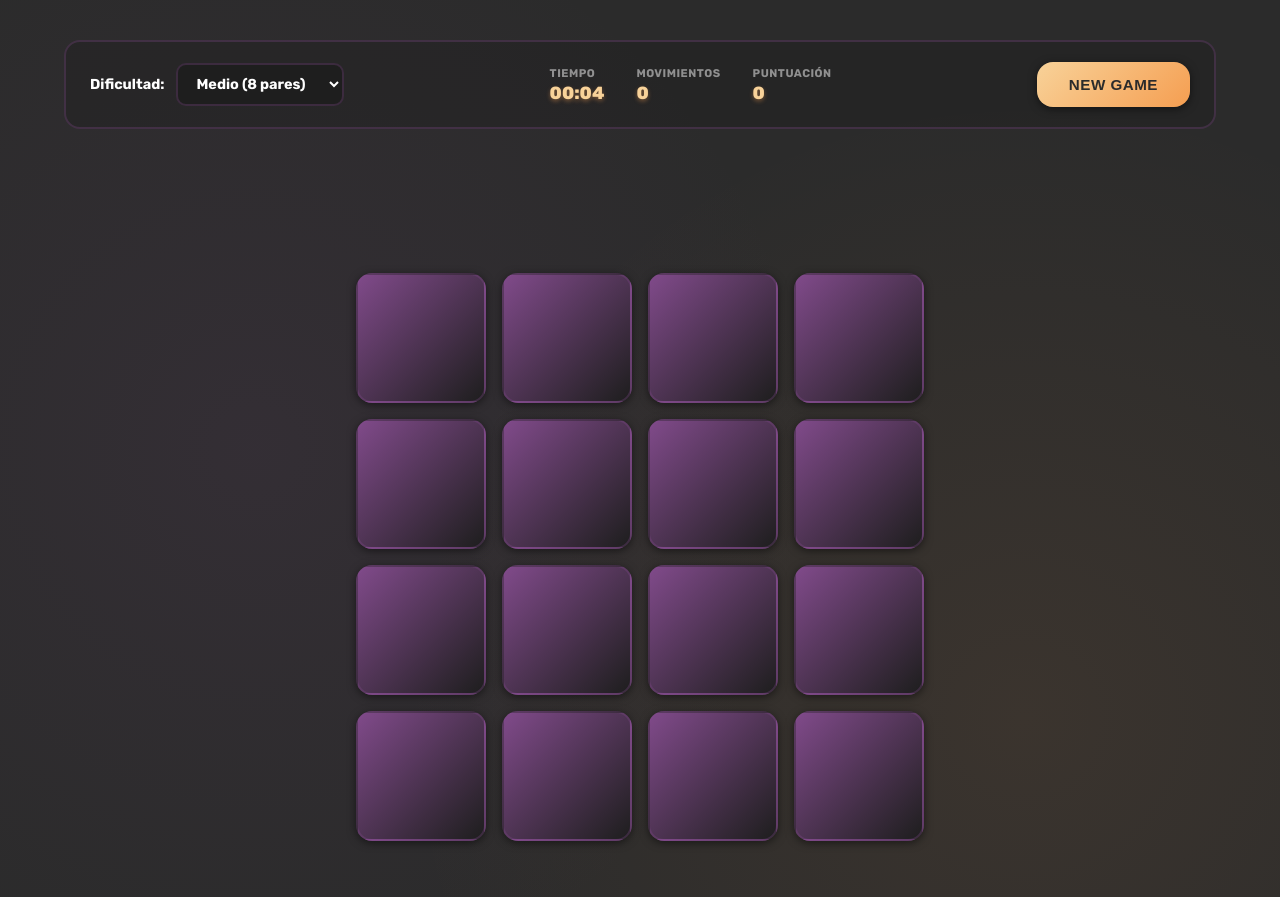
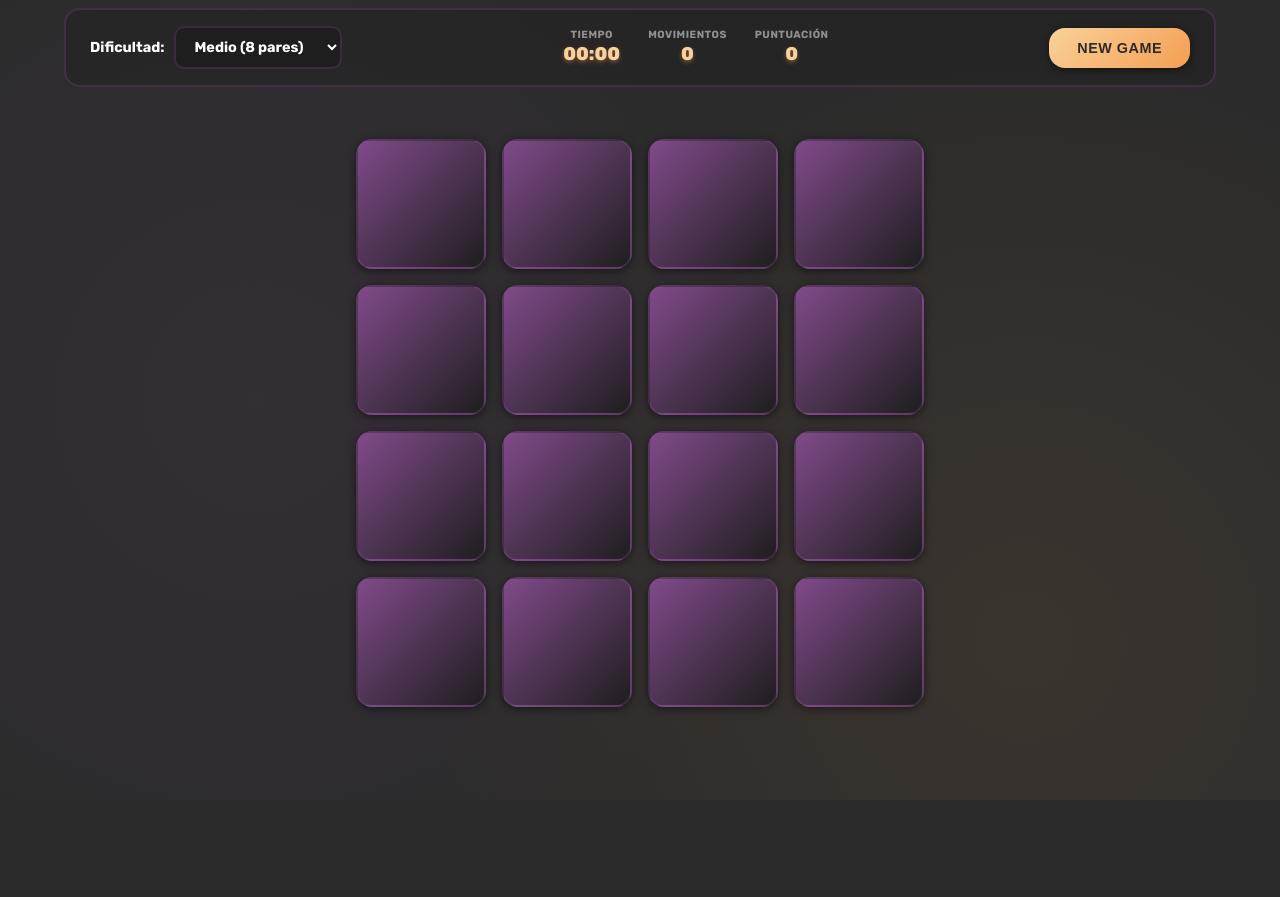
Before and after one commit to JeyllonSandoval/TriPathChallenge, a website: page Task3/index.html in a window 1280 px wide. After the commit the page ends 800 px from the top, so only its background shows below. Drawn offline with Linux system fonts and the light colour scheme.

Commit message:
feat: update Memory Game logic to start timer on first card flip and adjust CSS styles for improved layout and spacing

```diff
--- a/Task3/main.ts
+++ b/Task3/main.ts
@@ -138,9 +138,8 @@ function initGame(): void {
     // Habilita todas las cartas
     setTimeout(() => {
         enableAvailableCards();
-        // Inicia el juego y el timer
-        gameState.isGameActive = true;
-        startTimer();
+        // El juego está listo, pero el timer iniciará cuando se voltea la primera carta
+        gameState.isGameActive = false;
     }, 100);
 }
 
@@ -274,6 +273,12 @@ function handleCardClick(card: Card): void {
     // Validación: no permitir clic en la misma carta dos veces
     if (gameState.flippedCards.some(flippedCard => flippedCard.id === card.id)) {
         return;
+    }
+
+    // Si es la primera carta volteada, inicia el timer y el juego
+    if (gameState.flippedCards.length === 0 && !gameState.isGameActive) {
+        gameState.isGameActive = true;
+        startTimer();
     }
 
     // Voltea la carta
--- a/Task3/style.css
+++ b/Task3/style.css
@@ -43,7 +43,7 @@ body {
 
 .main {
     flex: 1;
-    padding: 2.5rem 0;
+    padding: 0.5rem 0;
 }
 
 /* Panel unificado de configuración, controles y estadísticas */
@@ -51,9 +51,9 @@ body {
     display: grid;
     grid-template-columns: auto 1fr auto;
     align-items: center;
-    gap: 1.5rem;
+    gap: 1.25rem;
     margin-bottom: 2rem;
-    padding: 1.25rem 1.5rem;
+    padding: 1rem 1.5rem;
     background: rgba(30, 30, 30, 0.4);
     border-radius: var(--border-radius);
     border: 2px solid rgba(128, 74, 138, 0.3);
@@ -67,7 +67,8 @@ body {
 .difficulty-selector {
     display: flex;
     align-items: center;
-    gap: 0.75rem;
+    gap: 0.625rem;
+    white-space: nowrap;
 }
 
 .difficulty-selector label {
@@ -103,14 +104,15 @@ body {
     display: flex;
     justify-content: center;
     align-items: center;
-    gap: 2rem;
+    gap: 1.75rem;
     flex-wrap: wrap;
+    padding: 0 0.5rem;
 }
 
 .stat-item {
     display: flex;
     align-items: center;
-    gap: 0.5rem;
+    min-width: fit-content;
 }
 
 .stat-icon {
@@ -121,24 +123,27 @@ body {
 .stat-content {
     display: flex;
     flex-direction: column;
-    gap: 0.125rem;
+    gap: 0.2rem;
+    text-align: center;
 }
 
 .stat-label {
-    font-size: 0.7rem;
+    font-size: 0.65rem;
     font-weight: 600;
     color: var(--text-light);
     opacity: 0.7;
     text-transform: uppercase;
     letter-spacing: 0.5px;
+    line-height: 1;
 }
 
 .stat-value {
-    font-size: 1.1rem;
+    font-size: 1.15rem;
     font-weight: 800;
     color: var(--orange-light);
     text-shadow: 0 2px 4px rgba(245, 158, 81, 0.4);
-    line-height: 1;
+    line-height: 1.2;
+    min-width: fit-content;
 }
 
 .header-right {
@@ -150,8 +155,8 @@ body {
     background: linear-gradient(135deg, var(--orange-light), var(--orange-medium));
     color: var(--bg-graphite);
     border: none;
-    padding: 0.875rem 2rem;
-    font-size: 0.95rem;
+    padding: 0.75rem 1.75rem;
+    font-size: 0.9rem;
     font-weight: 800;
     border-radius: var(--border-radius);
     cursor: pointer;
@@ -159,6 +164,7 @@ body {
     box-shadow: var(--shadow-subtle);
     letter-spacing: 0.5px;
     text-transform: uppercase;
+    white-space: nowrap;
 }
 
 .btn-new-game:hover {
@@ -173,32 +179,33 @@ body {
 /* Área de mensajes */
 .message-area {
     text-align: center;
-    min-height: 4rem;
-    margin-bottom: 2rem;
     font-size: 1.3rem;
     font-weight: 800;
     color: var(--orange-light);
-    opacity: 0;
-    transition: opacity 0.5s ease, transform 0.3s ease;
     text-shadow: 0 2px 12px rgba(245, 158, 81, 0.6);
-    padding: 1.5rem;
     line-height: 1.6;
     white-space: pre-line;
     background: rgba(43, 43, 43, 0.3);
     border-radius: var(--border-radius);
     border: 2px solid rgba(245, 158, 81, 0.3);
+    /* Cuando no está visible, no ocupa espacio */
+    max-height: 0;
+    margin: 0;
+    padding: 0 1.5rem;
+    opacity: 0;
+    overflow: hidden;
+    transition: max-height 0.5s ease, opacity 0.5s ease, transform 0.3s ease, margin 0.5s ease, padding 0.5s ease;
 }
 
 .message-area.show {
+    max-height: 500px;
+    min-height: 4rem;
+    margin-bottom: 2rem;
+    padding: 1.5rem;
     opacity: 1;
     transform: scale(1.02);
 }
 
-.message-area.show {
-    opacity: 1;
-}
-
-/* Grid de cartas - Se adapta a la dificultad */
 .cards-grid {
     display: grid;
     grid-template-columns: repeat(4, 1fr);
@@ -209,14 +216,11 @@ body {
     justify-items: center;
 }
 
-/* Grid de 3 columnas (para nivel fácil - 3+3+2 cartas) */
 .cards-grid.grid-3-cols {
     grid-template-columns: repeat(3, 1fr);
     max-width: 450px;
 }
 
-/* Centrar las últimas 2 cartas en grid de 3 columnas (8 cartas: 3+3+2 centradas)
-   Las colocamos en columnas 1 y 2, pero con justify-self para centrarlas visualmente */
 .cards-grid.grid-3-cols > .card:nth-child(7) {
     grid-column: 1;
     margin-right: auto;
@@ -227,7 +231,6 @@ body {
     margin-left: auto;
 }
 
-/* Alternativa: usar un wrapper invisible para centrar */
 .cards-grid.grid-3-cols::before {
     content: '';
     grid-column: 3;
@@ -253,7 +256,7 @@ body {
     transform: translateY(-4px) scale(1.02);
 }
 
-/* Contenido de la carta (emoji) */
+/* Contenido de la carta (seria mejor con iconos, es que no vieron Emoji Movie?) */
 .card-content {
     position: absolute;
     top: 50%;
@@ -409,9 +412,7 @@ body {
         padding: 1.5rem 0;
     }
 
-    .message-area {
-        font-size: 1.1rem;
-        font-weight: 700;
+    .message-area.show {
         min-height: 3rem;
         padding: 1rem;
     }
```
Also changed, not shown: Task3/dist/main.js.
